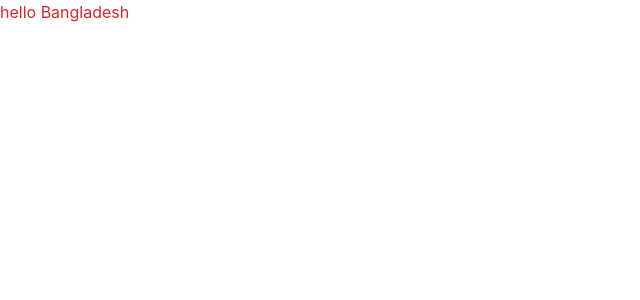
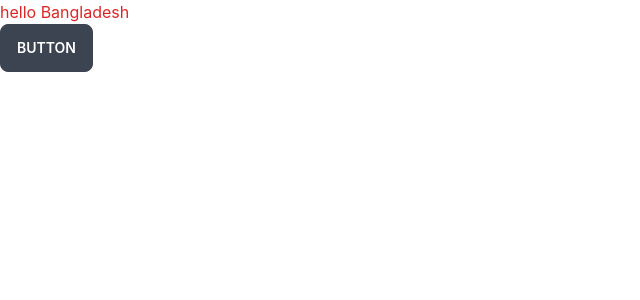
Before and after one commit to Rasel105/Todo-app-client, a React (Create React App) app: page / in a window 1280 px wide. Shown: the top 300 px of the page, without its empty margins (0-640 px from the left). Built offline with nearby package versions, Linux system fonts and the light colour scheme.

Commit message:
daisyui setup

```diff
--- a/package.json
+++ b/package.json
@@ -6,6 +6,7 @@
     "@testing-library/jest-dom": "^5.16.4",
     "@testing-library/react": "^13.2.0",
     "@testing-library/user-event": "^13.5.0",
+    "daisyui": "^2.15.0",
     "firebase": "^9.8.1",
     "react": "^18.1.0",
     "react-dom": "^18.1.0",
--- a/src/App.js
+++ b/src/App.js
@@ -4,7 +4,8 @@
 function App() {
   return (
     <div>
-     <h2 className='text-red-600'>hello Bangladesh</h2>
+      <h2 className='text-red-600'>hello Bangladesh</h2>
+      <button class="btn">Button</button>
     </div>
   );
 }
--- a/tailwind.config.js
+++ b/tailwind.config.js
@@ -5,5 +5,5 @@
   theme: {
     extend: {},
   },
-  plugins: [],
+  plugins: [require("daisyui")],
 }
```
Also changed, not shown: 1 other file (tests, documents, lock files or other folders).
